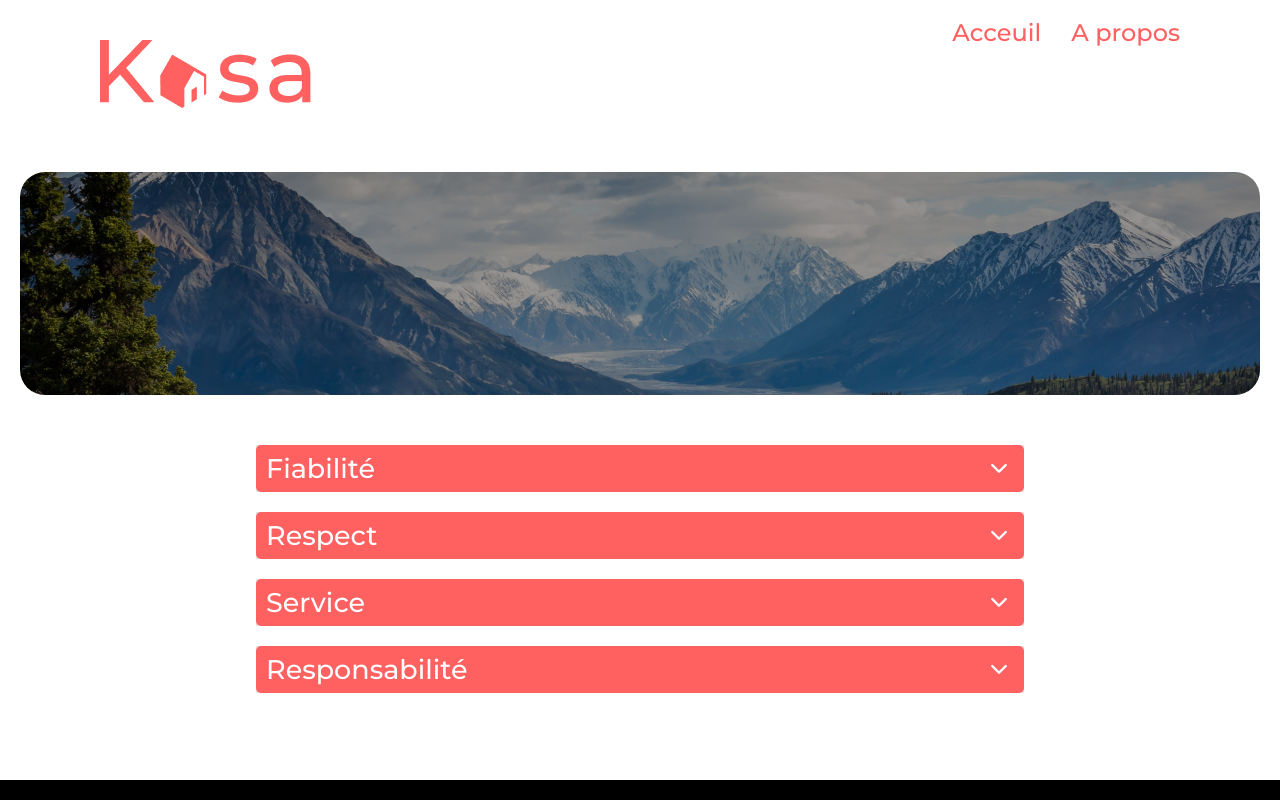
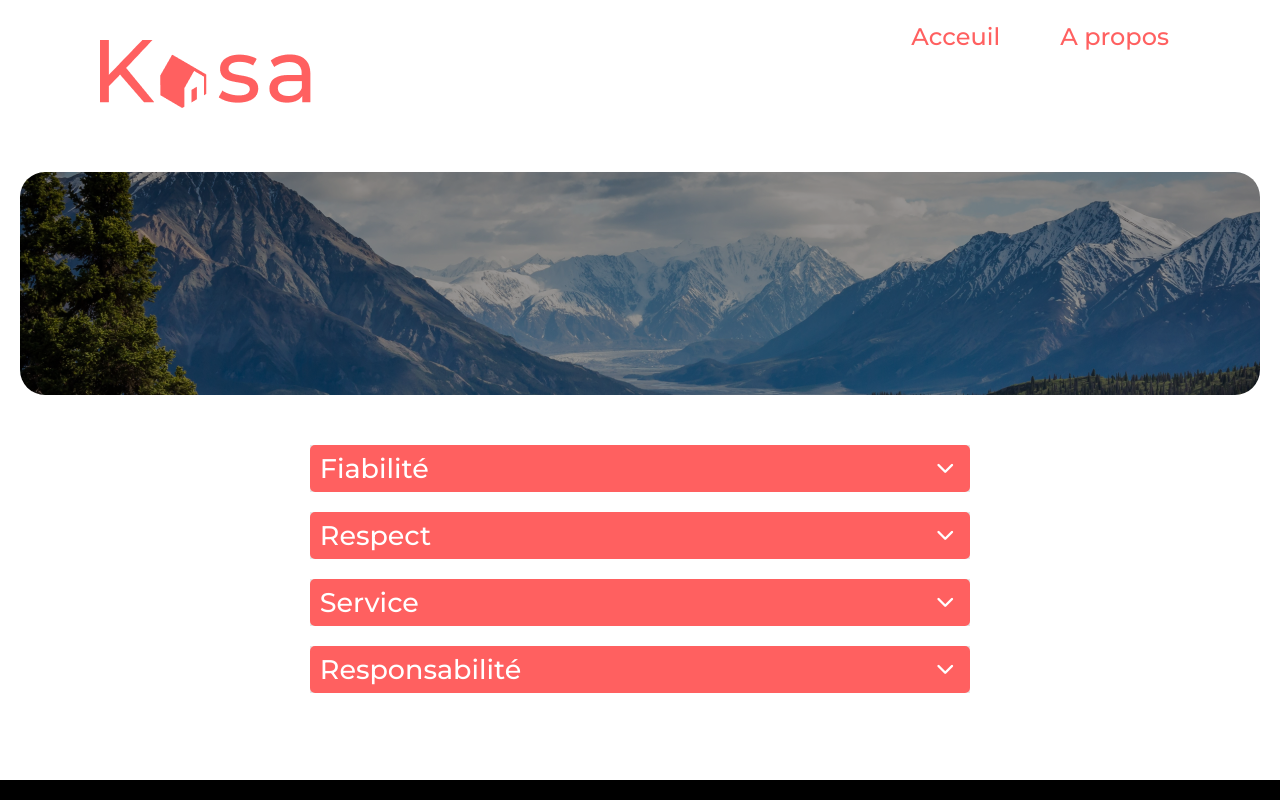
Before and after one commit to JeremyPheli/P11_Kasa, a React (Create React App) app: page /about in a window 1280 px wide. Shown: the top 800 px of the page. Built offline with nearby package versions, Linux system fonts and the light colour scheme.

Commit message:
last commit

```diff
--- a/src/components/Caroussel.js
+++ b/src/components/Caroussel.js
@@ -1,6 +1,6 @@
 import React from "react";
 import { useState, useEffect } from "react";
-import "../styles/accomodation.css";
+import "../styles/caroussel.css";
 
 const Caroussel = ({ images }) => {
   const [picNumber, setPicNumber] = useState(1);
--- a/src/components/DropDown.js
+++ b/src/components/DropDown.js
@@ -1,5 +1,5 @@
 import React, { useState } from "react";
-import "../styles/about.css";
+import "../styles/dropdown.css";
 
 const DropDown = ({ props, title }) => {
   const [isDown, setIsDown] = useState(false);
--- a/src/components/Header.js
+++ b/src/components/Header.js
@@ -10,7 +10,7 @@ const Header = () => {
         <img src={logo} alt="logo-kasa" />
       </div>
       <div>
-        <ul>
+        <ul className="nav">
           <NavLink to="/">
             <li className="acceuil">Acceuil</li>
           </NavLink>
--- a/src/pages/About.js
+++ b/src/pages/About.js
@@ -13,16 +13,13 @@ const About = () => {
 
   return (
     <div className="main">
-      {/* <img
-        src="./images/banner_about_img.png"
-        alt="paysage"
-        className="banner-img"
-      /> */}
       <Banner />
-      <DropDown props={data[0]} title={"fiabilité"} />
-      <DropDown props={data[1]} title={"respect"} />
-      <DropDown props={data[2]} title={"service"} />
-      <DropDown props={data[3]} title={"responsabilité"} />
+      <div className="container-dropdown">
+        <DropDown props={data[0]} title={"fiabilité"} />
+        <DropDown props={data[1]} title={"respect"} />
+        <DropDown props={data[2]} title={"service"} />
+        <DropDown props={data[3]} title={"responsabilité"} />
+      </div>
     </div>
   );
 };
--- a/src/styles/about.css
+++ b/src/styles/about.css
@@ -5,24 +5,9 @@ display: flex;
 flex-direction: column;
 align-items: center;
 min-height: 76vh;
+padding: 0 7%;
 }
 
-.dropdown {
-    margin-bottom: 20px;
-    width: 60%;
-    background-color: #e5e5e5;
-}
-
-.dropdown-head {
-    align-items: center;
-    background-color: #ff6060;
-    border-radius: 5px;
-    color: #fff;
-    display: flex;
-    height: 47px;
-    justify-content: space-between;
-    font-family: 'Montserrat', sans-serif;
-}
 
 h3 {
     margin-left: 10px;
@@ -31,20 +16,6 @@ h3 {
     text-transform: capitalize;
 }
 
-.dropdown-content {
-    background-color: #e5e5e5;
-    border-radius: 0 0 5px 5px;
-    font-family: 'Montserrat', sans-serif;
-    font-size: 25px;
-    color: #ff6060;
-    padding-left: 15px;
+.container-dropdown {
+    width: 60%;
 }
-
-button {
-    background-color: transparent;
-    padding-right: 16px;
-    font-size: 18px;
-    border: 0;
-    cursor: pointer;
-    color: white;
-}
--- a/src/styles/accomodation.css
+++ b/src/styles/accomodation.css
@@ -8,47 +8,6 @@ main {
 .accomodation {
     display: flex;
     flex-direction: column;
-}
-
-.caroussel {
-    height: 415px;
-    align-self: center;
-    position: relative;
-}
-
-.caroussel-right {
-    position: absolute;
-    color: white;
-    font-size: 80px;
-    right: 6px;
-    top: 40%;
-    cursor: pointer;
-
-}
-
-.caroussel-left {
-    position: absolute;
-    color: white;
-    font-size: 80px;
-    left: 6px;
-    top: 40%;
-    cursor: pointer;
-}
-
-.caroussel-img {
-    width: 100%;
-    height: 100%;
-    border-radius: 25px;
-    object-fit: cover;
-    mix-blend-mode: normal;
-}
-
-.caroussel-count {
-    position: absolute;
-    color: white;
-    left: 50%;
-    bottom: 0;
-    font-family: 'Montserrat', sans-serif;
 }
 
 .accomodation-header {
@@ -134,13 +93,17 @@ span {
 
 .accomodation-dropdown {
     display: flex;
-    /* justify-content: space-between; */
+    justify-content: space-between;
 }
 
 .accomodation-desc {
-    width: 100%;
+    width: 45%;
 }
 
 .accomodation-equip {
+    width: 45%;
+}
+
+.dropdown {
     width: 100%;
 }
--- /dev/null
+++ b/src/styles/caroussel.css
@@ -0,0 +1,40 @@
+.caroussel {
+    height: 415px;
+    align-self: center;
+    position: relative;
+}
+
+.caroussel-right {
+    position: absolute;
+    color: white;
+    font-size: 80px;
+    right: 6px;
+    top: 40%;
+    cursor: pointer;
+
+}
+
+.caroussel-left {
+    position: absolute;
+    color: white;
+    font-size: 80px;
+    left: 6px;
+    top: 40%;
+    cursor: pointer;
+}
+
+.caroussel-img {
+    width: 100%;
+    height: 100%;
+    border-radius: 25px;
+    object-fit: cover;
+    mix-blend-mode: normal;
+}
+
+.caroussel-count {
+    position: absolute;
+    color: white;
+    left: 50%;
+    bottom: 0;
+    font-family: 'Montserrat', sans-serif;
+}
--- /dev/null
+++ b/src/styles/dropdown.css
@@ -0,0 +1,42 @@
+@import url('https://fonts.googleapis.com/css2?family=Montserrat:wght@500&display=swap');
+
+.dropdown {
+    margin-bottom: 20px;
+    width: 60%;
+    background-color: #e5e5e5;
+}
+
+.dropdown-head {
+    align-items: center;
+    background-color: #ff6060;
+    border-radius: 5px;
+    color: #fff;
+    display: flex;
+    height: 47px;
+    justify-content: space-between;
+    font-family: 'Montserrat', sans-serif;
+}
+
+.dropdown-content {
+    background-color: #e5e5e5;
+    border-radius: 0 0 5px 5px;
+    padding-bottom: 25px;
+}
+
+.dropdown-content p, ul {
+    font-family: 'Montserrat', sans-serif;
+    list-style: none;
+    font-size: 25px;
+    color: #ff6060;
+    margin: 0;
+    padding: 20px 11px 5px;
+}
+
+button {
+    background-color: transparent;
+    padding-right: 16px;
+    font-size: 18px;
+    border: 0;
+    cursor: pointer;
+    color: white;
+}
--- a/src/styles/header.css
+++ b/src/styles/header.css
@@ -45,13 +45,13 @@ margin-left: 100px;
 margin-right: 100px;
 }
 
-ul {
+.nav {
     display: flex;
     list-style: none;
 }
 
-li {
-    margin-left: 30px;
+.about {
+    margin-left: 60px;
 }
 
 a {
```
